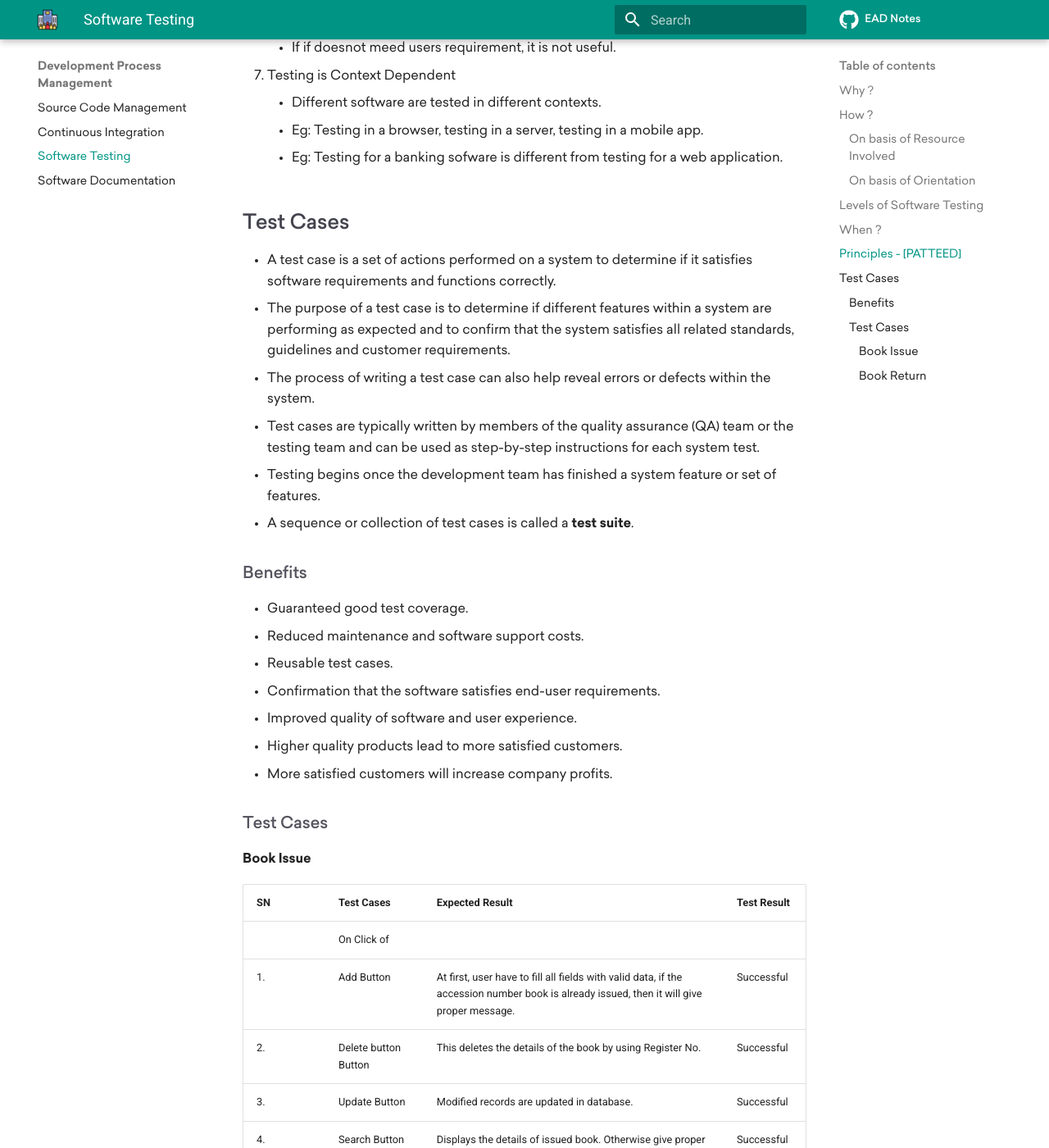
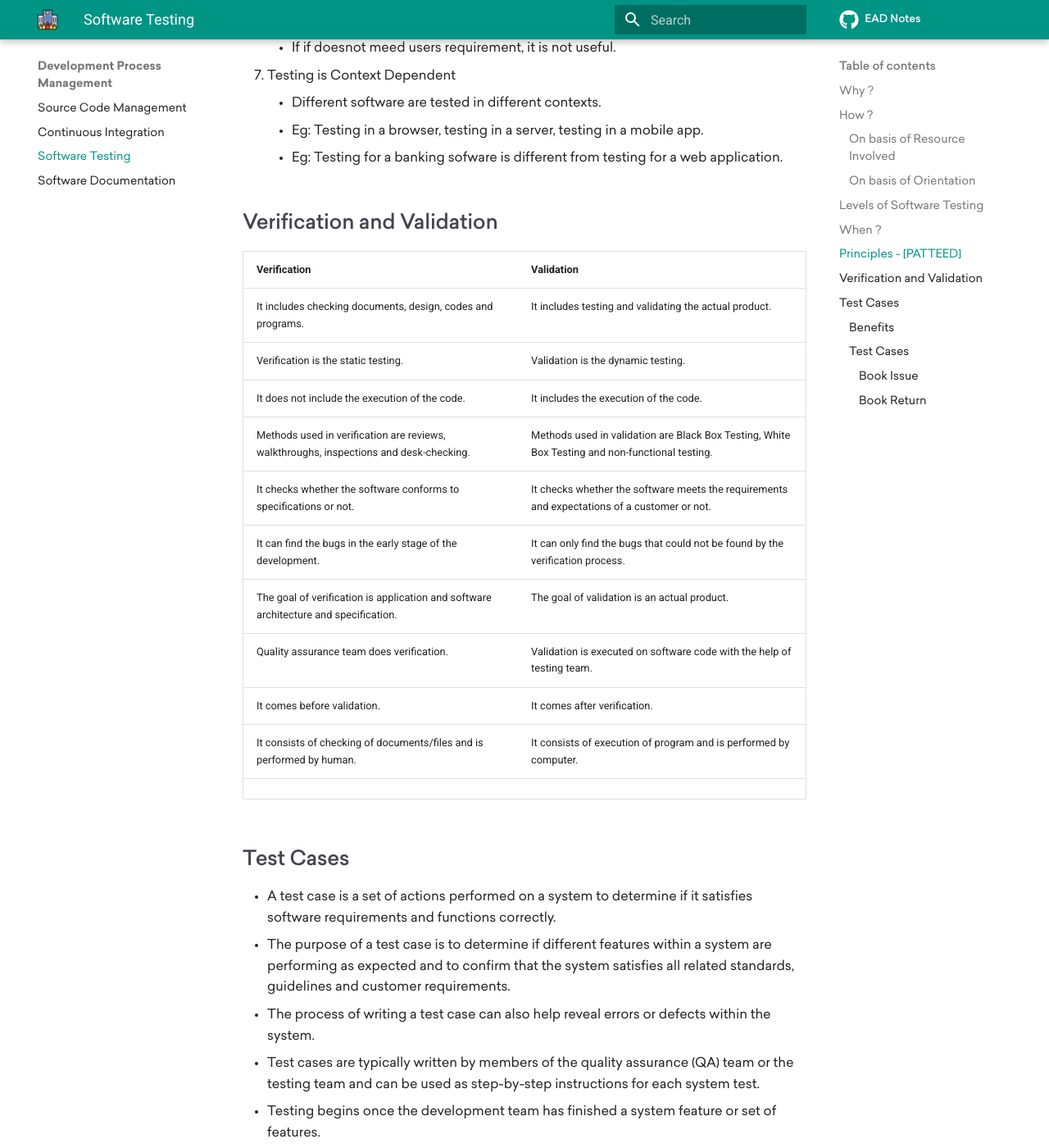
Before and after one commit to theArjun/ead-notes, an MkDocs documentation site: the page built from notes/development-process-management/software-testing.md, in a window 1280 px wide and 1400 px high, scrolled down 2464 px. Shown: the whole window at 82% size. Built offline with MkDocs 1.6.1 and Material for MkDocs 9.7.7, drawn with Linux system fonts in a browser that asks for light colours; comment, search, counter and statistics services are not loaded.

Commit message:
Add verification and validation

```diff
--- a/notes/development-process-management/software-testing.md
+++ b/notes/development-process-management/software-testing.md
@@ -62,6 +62,21 @@ Proces of evaluating a software system by manual or automated means to verify th
     - Eg: Testing in a browser, testing in a server, testing in a mobile app.
     - Eg: Testing for a banking sofware is different from testing for a web application.
 
+## Verification and Validation
+
+| Verification                                                                           | Validation                                                                                      |
+| -------------------------------------------------------------------------------------- | ----------------------------------------------------------------------------------------------- |
+| It includes checking documents, design, codes and programs.                            | It includes testing and validating the actual product.                                          |
+| Verification is the static testing.                                                    | Validation is the dynamic testing.                                                              |
+| It does not include the execution of the code.                                         | It includes the execution of the code.                                                          |
+| Methods used in verification are reviews, walkthroughs, inspections and desk-checking. | Methods used in validation are Black Box Testing, White Box Testing and non-functional testing. |
+| It checks whether the software conforms to specifications or not.                      | It checks whether the software meets the requirements and expectations of a customer or not.    |
+| It can find the bugs in the early stage of the development.                            | It can only find the bugs that could not be found by the verification process.                  |
+| The goal of verification is application and software architecture and specification.   | The goal of validation is an actual product.                                                    |
+| Quality assurance team does verification.                                              | Validation is executed on software code with the help of testing team.                          |
+| It comes before validation.                                                            | It comes after verification.                                                                    |
+| It consists of checking of documents/files and is performed by human.                  | It consists of execution of program and is performed by computer.                               |
+|                                                                                        |                                                                                                 |
 
 ## Test Cases
 
```
